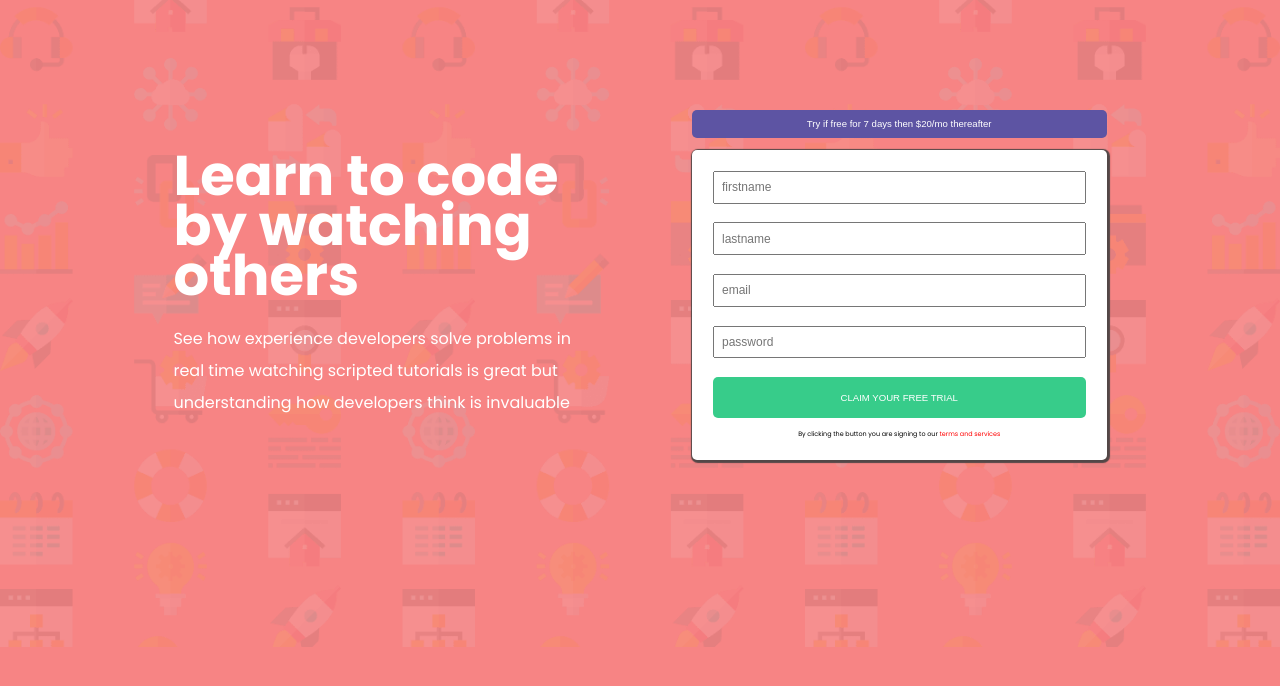
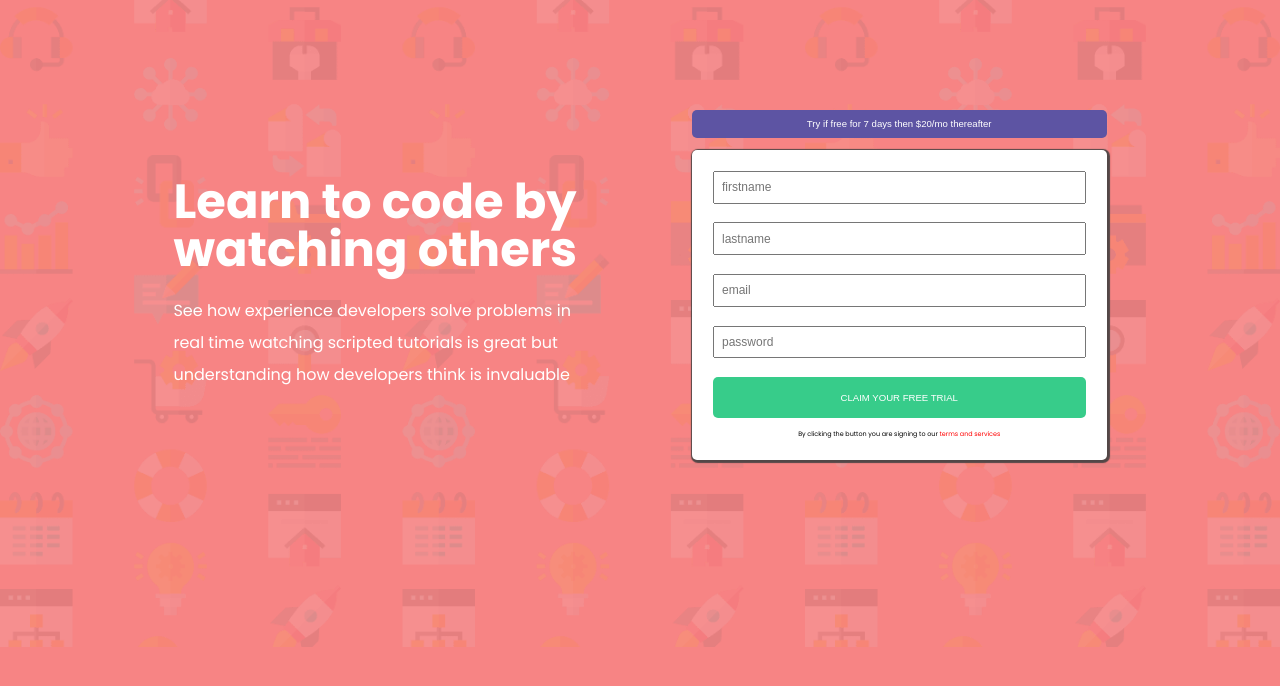
Before and after one commit to ibifaa/LoginForm, a plain HTML site: page index.html in a window 1280 px wide. Drawn offline with Linux system fonts and the light colour scheme.

Commit message:
fourth commit

```diff
--- a/styles.css
+++ b/styles.css
@@ -41,9 +41,9 @@ body{
 }
 .left h1{
     font-family: Poppins;
-    font-size: 3.5rem;
+    font-size: 3.0rem;
     font-weight: 700;
-    line-height: 0.9;
+    line-height: 1;
     margin-bottom: 5%;
 
 }
```
